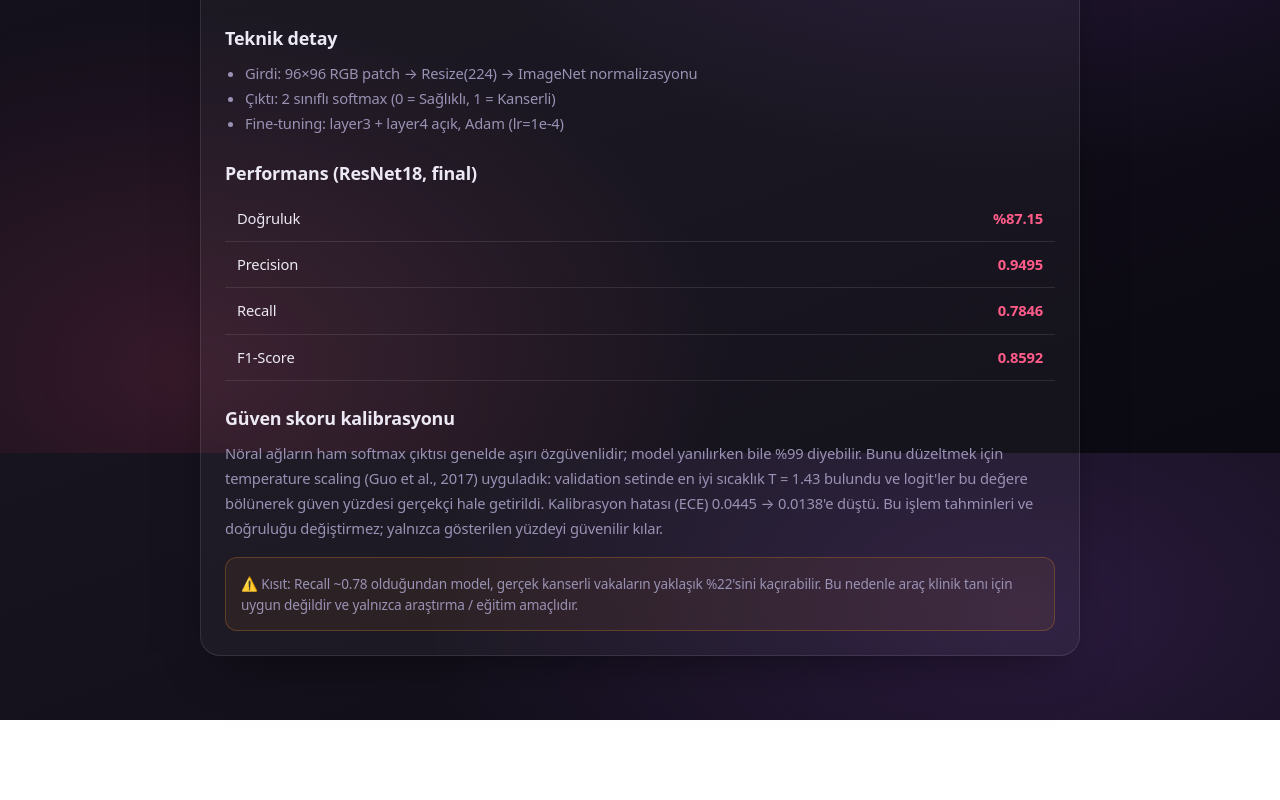
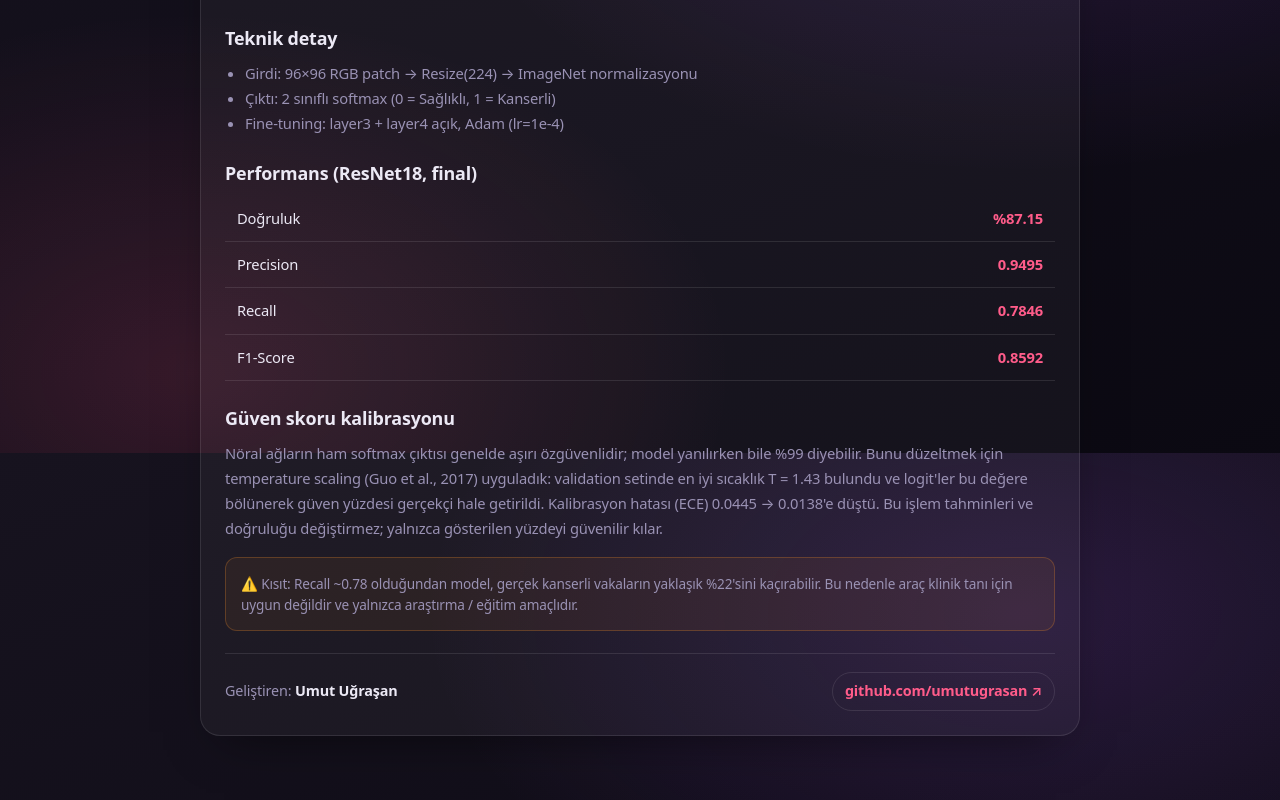
Before and after one commit to umutugrasan/oncovision-pcam-pathology-classifier, a React (Vite) app in the folder frontend/: page /hakkinda in a window 1280 px wide. Shown: the part 347-1147 px from the top of the page. Before the commit the page ends 1067 px from the top, so only its background shows below. Built offline with nearby package versions, Linux system fonts and the light colour scheme; no server answers.

Commit message:
Hero basligi tek satir + genis aciklama; Hakkinda'ya 'Gelistiren: Umut Ugrasan' + GitHub kredisi

```diff
--- a/frontend/src/i18n.jsx
+++ b/frontend/src/i18n.jsx
@@ -7,6 +7,7 @@ const DICT = {
     nav: { brand: "OncoVision", home: "Anasayfa", performance: "Performans", about: "Hakkında" },
     hero: {
       badge: "Meme Kanseri · Yapay Zeka",
+      title: "Patoloji Görseli Analizi",
       title1: "Patoloji Görseli",
       title2: "Analizi",
       desc:
@@ -73,6 +74,7 @@ const DICT = {
         "Nöral ağların ham softmax çıktısı genelde aşırı özgüvenlidir; model yanılırken bile %99 diyebilir. Bunu düzeltmek için temperature scaling (Guo et al., 2017) uyguladık: validation setinde en iyi sıcaklık T = 1.43 bulundu ve logit'ler bu değere bölünerek güven yüzdesi gerçekçi hale getirildi. Kalibrasyon hatası (ECE) 0.0445 → 0.0138'e düştü. Bu işlem tahminleri ve doğruluğu değiştirmez; yalnızca gösterilen yüzdeyi güvenilir kılar.",
       warn:
         "⚠️ Kısıt: Recall ~0.78 olduğundan model, gerçek kanserli vakaların yaklaşık %22'sini kaçırabilir. Bu nedenle araç klinik tanı için uygun değildir ve yalnızca araştırma / eğitim amaçlıdır.",
+      credit: "Geliştiren",
     },
     landing: {
       tagline: "Yapay zekâ ile patoloji görüntü analizi",
@@ -111,6 +113,7 @@ const DICT = {
     nav: { brand: "OncoVision", home: "Home", performance: "Performance", about: "About" },
     hero: {
       badge: "Breast Cancer · AI",
+      title: "Pathology Image Analysis",
       title1: "Pathology Image",
       title2: "Analysis",
       desc:
@@ -177,6 +180,7 @@ const DICT = {
         "Raw softmax outputs of neural nets are usually overconfident; the model can say 99% even when wrong. To fix this we applied temperature scaling (Guo et al., 2017): the best temperature T = 1.43 was found on the validation set and logits are divided by it to make the confidence realistic. Calibration error (ECE) dropped 0.0445 → 0.0138. This does not change predictions or accuracy; it only makes the displayed percentage trustworthy.",
       warn:
         "⚠️ Limitation: With recall ~0.78, the model may miss about 22% of true cancer cases. Therefore the tool is not suitable for clinical diagnosis and is for research / education only.",
+      credit: "Created by",
     },
     landing: {
       tagline: "AI-powered pathology image analysis",
--- a/frontend/src/pages/Anasayfa.jsx
+++ b/frontend/src/pages/Anasayfa.jsx
@@ -97,11 +97,7 @@ export default function Anasayfa() {
           <span className="hero-badge">
             <span className="hero-dot" aria-hidden /> {t.hero.badge}
           </span>
-          <h1>
-            {t.hero.title1}
-            <br />
-            {t.hero.title2}
-          </h1>
+          <h1>{t.hero.title}</h1>
           <p className="hero-desc">{t.hero.desc}</p>
         </div>
         <div className="hero-art">
--- a/frontend/src/pages/Hakkinda.jsx
+++ b/frontend/src/pages/Hakkinda.jsx
@@ -34,6 +34,13 @@ export default function Hakkinda() {
         <p>{t.about.pCalib}</p>
 
         <div className="warn-box">{t.about.warn}</div>
+
+        <div className="credit">
+          <span>{t.about.credit}: <strong>Umut Uğraşan</strong></span>
+          <a href="https://github.com/umutugrasan" target="_blank" rel="noreferrer">
+            github.com/umutugrasan ↗
+          </a>
+        </div>
       </main>
     </div>
   );
--- a/frontend/src/styles.css
+++ b/frontend/src/styles.css
@@ -95,9 +95,9 @@ body {
 /* ---------- Hero ---------- */
 .hero {
   display: grid;
-  grid-template-columns: 1.1fr 0.9fr;
+  grid-template-columns: 1.45fr 0.55fr;
   align-items: center;
-  gap: 24px;
+  gap: 32px;
   padding: 20px 0 32px;
 }
 .hero-text { display: flex; flex-direction: column; gap: 18px; }
@@ -117,13 +117,14 @@ body {
 }
 .hero-dot { width: 6px; height: 6px; border-radius: 50%; background: var(--primary); }
 .hero h1 {
-  font-size: clamp(2.2rem, 5vw, 3.4rem);
+  font-size: clamp(1.8rem, 3.4vw, 2.9rem);
   font-weight: 800;
-  line-height: 1.05;
+  line-height: 1.1;
   letter-spacing: -0.03em;
   color: var(--ink);
+  white-space: nowrap;
 }
-.hero-desc { max-width: 30rem; color: var(--muted); font-size: 0.95rem; line-height: 1.65; }
+.hero-desc { max-width: 48rem; color: var(--muted); font-size: 1.02rem; line-height: 1.7; }
 
 .hero-art { position: relative; display: flex; align-items: center; justify-content: center; aspect-ratio: 1; max-width: 440px; margin: 0 auto; width: 100%; perspective: 900px; }
 .hero-art-circle { position: absolute; inset: 6%; border-radius: 50%; background: var(--secondary); }
@@ -355,6 +356,17 @@ body {
 .metrics td { padding: 10px 12px; border-bottom: 1px solid var(--border); font-size: 0.92rem; }
 .metrics td:last-child { text-align: right; font-weight: 700; color: var(--primary); }
 .warn-box { margin-top: 16px; padding: 15px; background: rgba(217, 131, 42, 0.08); border: 1px solid rgba(217, 131, 42, 0.3); border-radius: 12px; font-size: 0.85rem; line-height: 1.55; color: var(--muted); }
+.credit {
+  margin-top: 22px; padding-top: 18px; border-top: 1px solid var(--border);
+  display: flex; flex-wrap: wrap; align-items: center; justify-content: space-between; gap: 8px;
+  font-size: 0.9rem; color: var(--muted);
+}
+.credit strong { color: var(--ink); }
+.credit a {
+  color: var(--primary); text-decoration: none; font-weight: 600;
+  padding: 6px 12px; border: 1px solid var(--border); border-radius: 999px; transition: all 0.2s;
+}
+.credit a:hover { border-color: var(--primary); background: rgba(255, 92, 138, 0.08); }
 
 /* ---------- Performans ---------- */
 .card-title { font-size: 1rem; margin-bottom: 14px; font-weight: 700; color: var(--ink); }
@@ -565,6 +577,7 @@ body {
   .nav-links { gap: 16px; }
   .page { padding: 6px 20px 32px; }
   .hero { grid-template-columns: 1fr; text-align: center; }
+  .hero h1 { white-space: normal; }
   .hero-badge { margin: 0 auto; }
   .hero-desc { margin: 0 auto; }
   .hero-art { max-width: 240px; }
```
